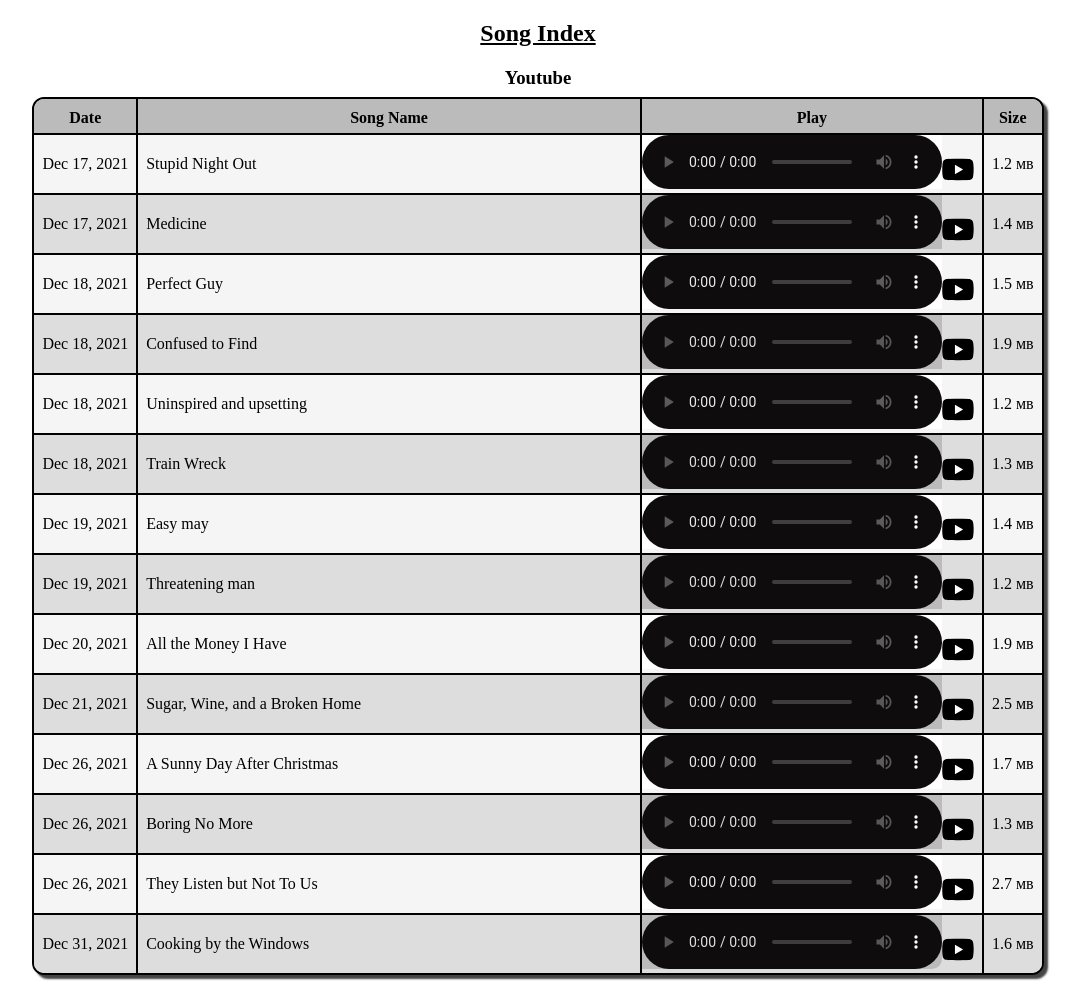
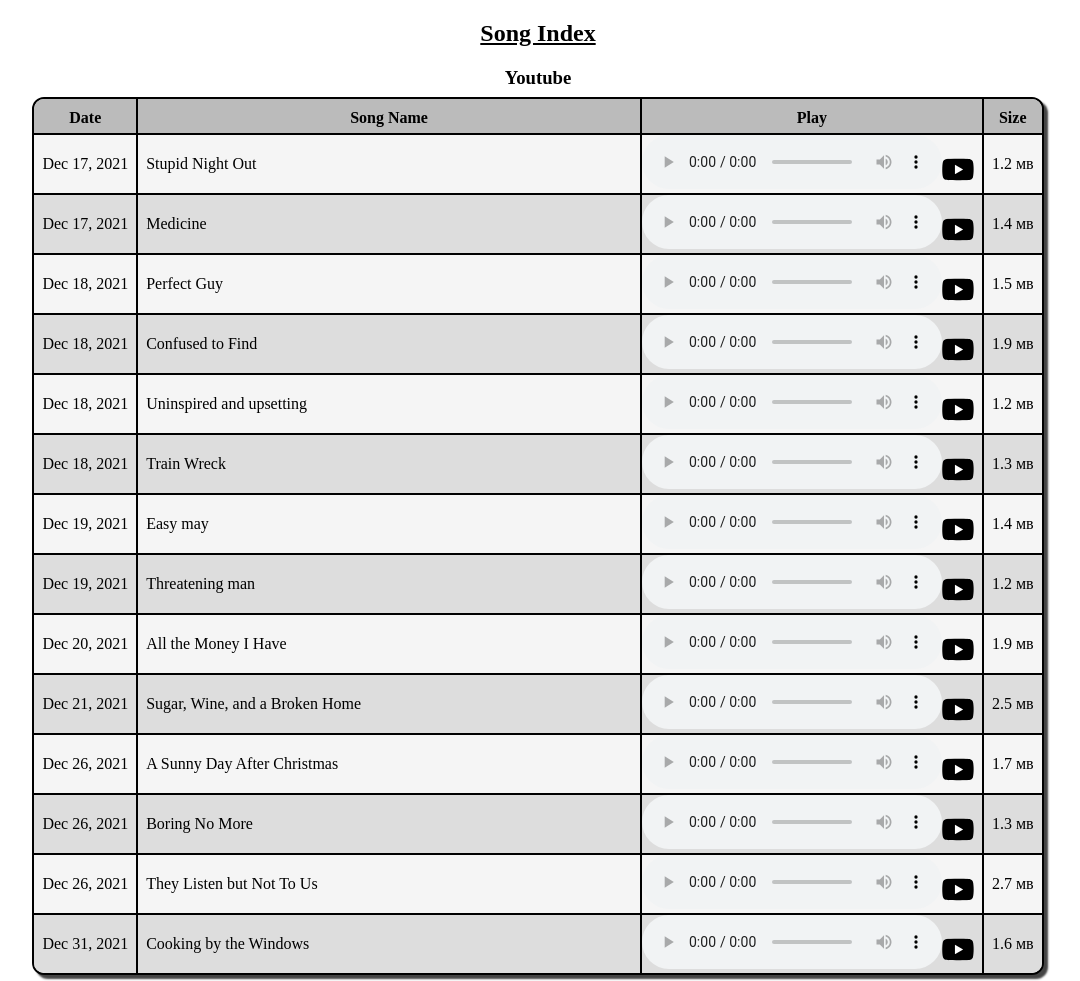
Before and after one commit to Minenash/welldex, a plain HTML site: page index.html in a window 1280 px wide. Shown: the top 981 px of the page, without its empty margins (102-1182 px from the left). Drawn offline with Linux system fonts and the light colour scheme.

Commit message:
Slightly better look on Chrome

```diff
--- a/index.html
+++ b/index.html
@@ -1032,10 +1032,13 @@
             clazz = "spot-a";
         else
             clazz = "dm-a";
+
+        if (navigator.userAgent.indexOf("Firefox") === -1)
+            clazz = "";
+        else
+            clazz = "audio " + clazz;
+
         a.innerHTML = '<audio class="' + clazz + '" controls><source src="audio/' + a.innerHTML + '" type="audio/mpeg"></audio>';
-    }
-    for (const a of document.getElementsByTagName("ytaud")) {
-        a.innerHTML = '<audio class="yt-a" controls><source src="audio/' + a.innerHTML + '" type="video/mp4"></audio>';
     }
     for (const a of document.getElementsByTagName("dm")) {
         a.innerHTML = '<a target="_blank" href="https://discord.com/channels/@me/854425730213085226/' + a.innerHTML + '"><svg class="dm" xmlns="http://www.w3.org/2000/svg" viewBox="0 0 127.14 96.36"><path d="M107.7,8.07A105.15,105.15,0,0,0,81.47,0a72.06,72.06,0,0,0-3.36,6.83A97.68,97.68,0,0,0,49,6.83,72.37,72.37,0,0,0,45.64,0,105.89,105.89,0,0,0,19.39,8.09C2.79,32.65-1.71,56.6.54,80.21h0A105.73,105.73,0,0,0,32.71,96.36,77.7,77.7,0,0,0,39.6,85.25a68.42,68.42,0,0,1-10.85-5.18c.91-.66,1.8-1.34,2.66-2a75.57,75.57,0,0,0,64.32,0c.87.71,1.76,1.39,2.66,2a68.68,68.68,0,0,1-10.87,5.19,77,77,0,0,0,6.89,11.1A105.25,105.25,0,0,0,126.6,80.22h0C129.24,52.84,122.09,29.11,107.7,8.07ZM42.45,65.69C36.18,65.69,31,60,31,53s5-12.74,11.43-12.74S54,46,53.89,53,48.84,65.69,42.45,65.69Zm42.24,0C78.41,65.69,73.25,60,73.25,53s5-12.74,11.44-12.74S96.23,46,96.12,53,91.08,65.69,84.69,65.69Z"/></svg></a>';
--- a/style.css
+++ b/style.css
@@ -49,18 +49,6 @@ td {
     white-space: nowrap;
 }
 
-
-tr:last-child audio{
-    border-radius: 0 0 10px 0;
-}
-
-tr td:nth-child(3) {
-    padding: 0;
-    margin: 0;
-    vertical-align: center;
-
-}
-
 .dm {
     width: 1.5rem;
     padding-bottom: 10px;
@@ -91,12 +79,18 @@ tr td:nth-child(3) {
 .yt:hover   { fill: #FF0000; }
 .spot-only-hover:hover { fill: #1DB954; color: #1DB954;}
 
-tr:nth-child(odd) audio    { background-color: #0B0A08; }
+tr td:nth-child(3) {
+    padding: 0;
+    margin: 0;
+    vertical-align: center;
+}
+
+tr:nth-child(odd) .audio    { background-color: #0B0A08; }
 tr:nth-child(odd) .dm-a    { filter: hue-rotate(200deg) contrast(100%) invert(100%) brightness(105%) }
 tr:nth-child(odd) .spot-a  { filter: hue-rotate(100deg) contrast(100%) invert(100%) brightness(105%) }
 tr:nth-child(odd) .yt-a    { filter: hue-rotate(300deg) contrast(100%) invert(100%) brightness(105%) }
 
-tr:nth-child(even) audio   { background-color: #444; }
+tr:nth-child(even) .audio   { background-color: #444; }
 tr:nth-child(even) .dm-a   { filter: hue-rotate(200deg) contrast(100%) invert(100%) }
 tr:nth-child(even) .spot-a { filter: hue-rotate(100deg) contrast(100%) invert(100%) }
 tr:nth-child(even) .yt-a   { filter: hue-rotate(300deg) contrast(100%) invert(100%) }
```
